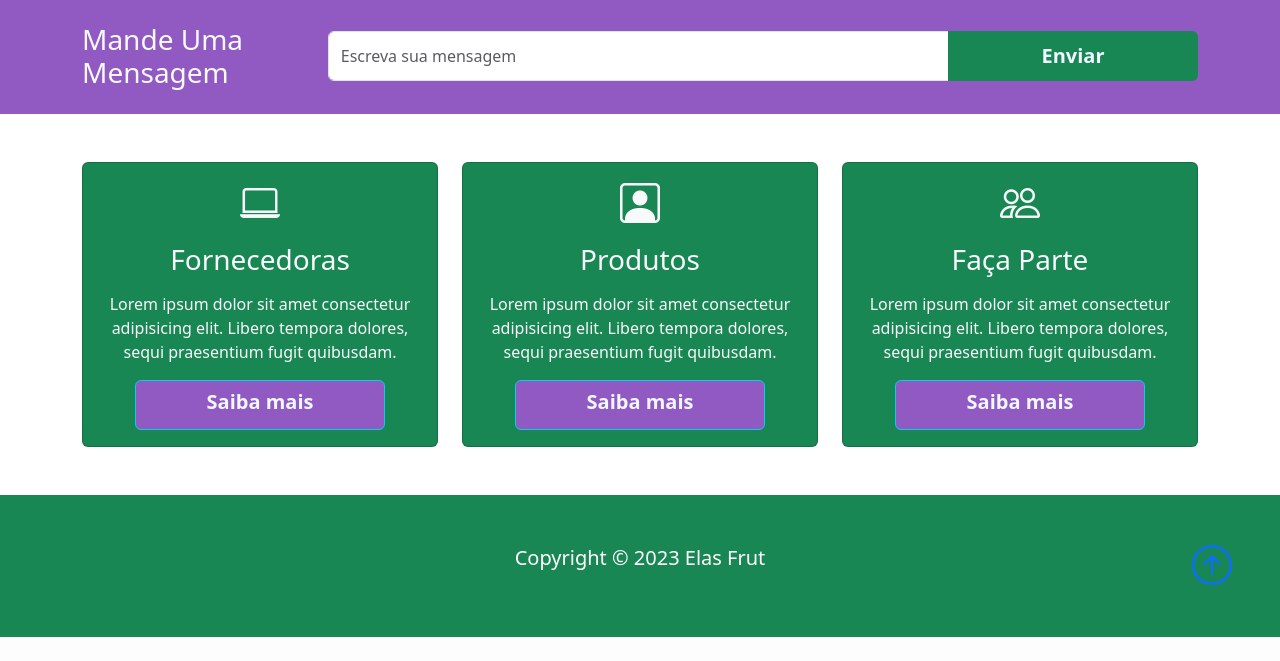
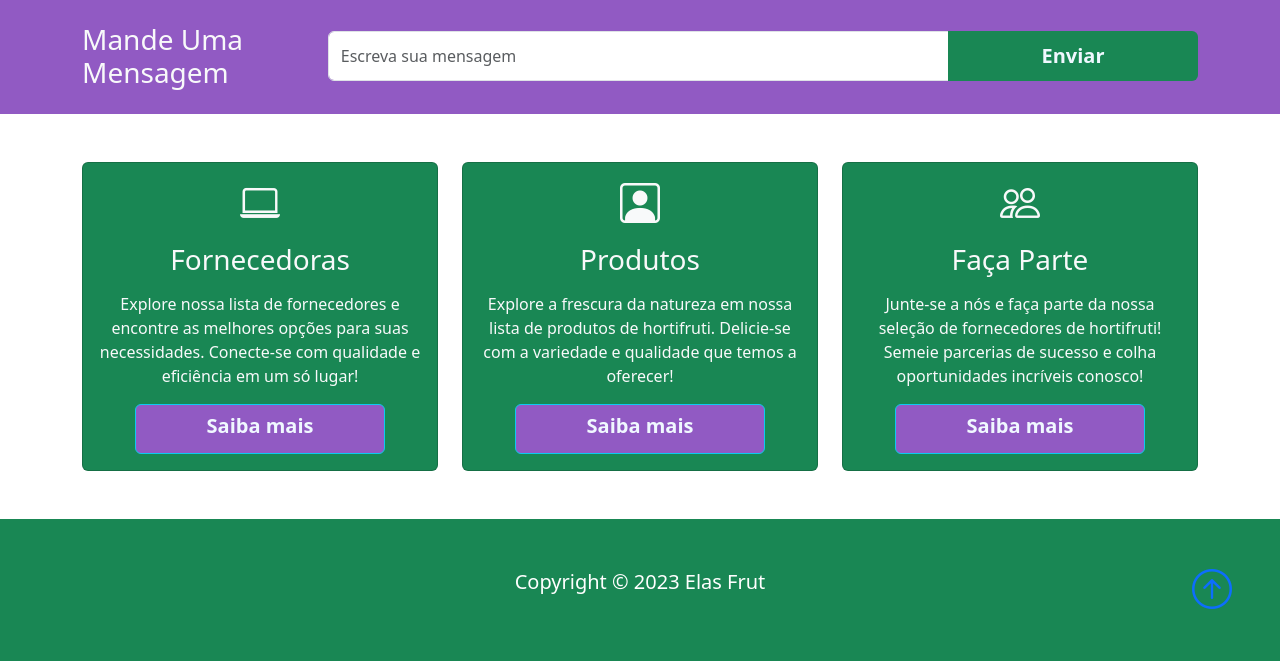
Before and after one commit to MelRusenhack/projetoFinalSenacPHP-ELASFRUT, a PHP site: page / in a window 1280 px wide. Shown: the part 1633-2294 px from the top of the page. Before the commit the page ends 2270 px from the top, so only its background shows below. Run offline with PHP 8.4, Linux system fonts and the light colour scheme.

Commit message:
Add files via upload

```diff
--- a/elasfrut21-09-23/index.php
+++ b/elasfrut21-09-23/index.php
@@ -155,9 +155,9 @@
                             </h3>
 
                             <p class="card-text">
-                                Lorem ipsum dolor sit amet consectetur adipisicing elit. Libero tempora dolores, sequi praesentium fugit quibusdam.
+                                Explore nossa lista de fornecedores e encontre as melhores opções para suas necessidades. Conecte-se com qualidade e eficiência em um só lugar!
                             </p>
-                            <a href="#" class="btn btn-info">Saiba mais</a>
+                            <a href="listafornecedores.php" class="btn btn-info">Saiba mais</a>
                         </div>
                     </div>
                 </div>
@@ -174,9 +174,9 @@
                             </h3>
 
                             <p class="card-text">
-                                Lorem ipsum dolor sit amet consectetur adipisicing elit. Libero tempora dolores, sequi praesentium fugit quibusdam.
+                                Explore a frescura da natureza em nossa lista de produtos de hortifruti. Delicie-se com a variedade e qualidade que temos a oferecer!
                             </p>
-                            <a href="#" class="btn btn-info">Saiba mais</a>
+                            <a href="listaprodut.php" class="btn btn-info">Saiba mais</a>
                         </div>
                     </div>
                 </div>
@@ -193,9 +193,9 @@
                             </h3>
 
                             <p class="card-text">
-                                Lorem ipsum dolor sit amet consectetur adipisicing elit. Libero tempora dolores, sequi praesentium fugit quibusdam.
+                                Junte-se a nós e faça parte da nossa seleção de fornecedores de hortifruti! Semeie parcerias de sucesso e colha oportunidades incríveis conosco!
                             </p>
-                            <a href="#" class="btn btn-info">Saiba mais</a>
+                            <a href="cadfo.php" class="btn btn-info">Saiba mais</a>
                         </div>
                     </div>
                 </div>
--- a/elasfrut21-09-23/listafornecedores.php
+++ b/elasfrut21-09-23/listafornecedores.php
@@ -65,7 +65,7 @@ $qry = mysqli_query($mysqli,$sql);
 
     <form action="">
         <div class="btn-pesquisa">
-            <input name="busca" type="text" placeholder="Pesquisar">
+            <input name="busca" type="text" placeholder="Pesquisar" class="pesqui">
             <button type="submit " class="lupa"><i class="bi bi-search"></i></button>
         </div>
     </form>
```
